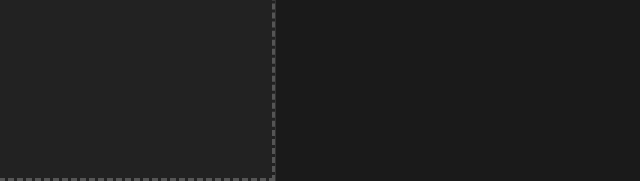
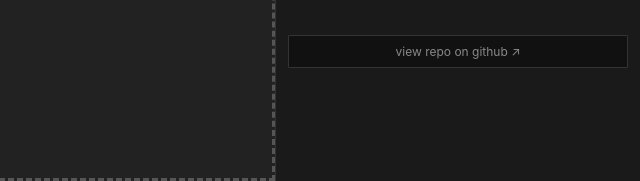
Before and after one commit to jakerobg/zoning-vectorizer, a plain HTML site: page index.html in a window 1280 px wide. Shown: the part 619-800 px from the top of the page, 640-1280 px from the left. Drawn offline with nearby package versions, Linux system fonts and the light colour scheme.

Commit message:
repo link

```diff
--- a/index.html
+++ b/index.html
@@ -216,6 +216,22 @@
                 color: #666;
                 margin-top: 2px;
             }
+            .repo-link {
+                display: block;
+                margin-top: 40px;
+                padding: 8px;
+                text-align: center;
+                font-size: 12px;
+                color: #888;
+                background: #111;
+                border: 1px solid #333;
+                border-radius: 1px;
+                text-decoration: none;
+            }
+            .repo-link:hover {
+                color: #fff;
+                border-color: #7ae;
+            }
         </style>
     </head>
     <body>
@@ -287,6 +303,15 @@
                     don't bleed into districts — they aren't included in the GeoJSON.
                 </div>
                 <div id="listExcluded"></div>
+
+                <a
+                    class="repo-link"
+                    href="https://github.com/jakerobg/zoning-vectorizer"
+                    target="_blank"
+                    rel="noopener"
+                >
+                    view repo on github ↗
+                </a>
             </div>
         </div>
 
```
